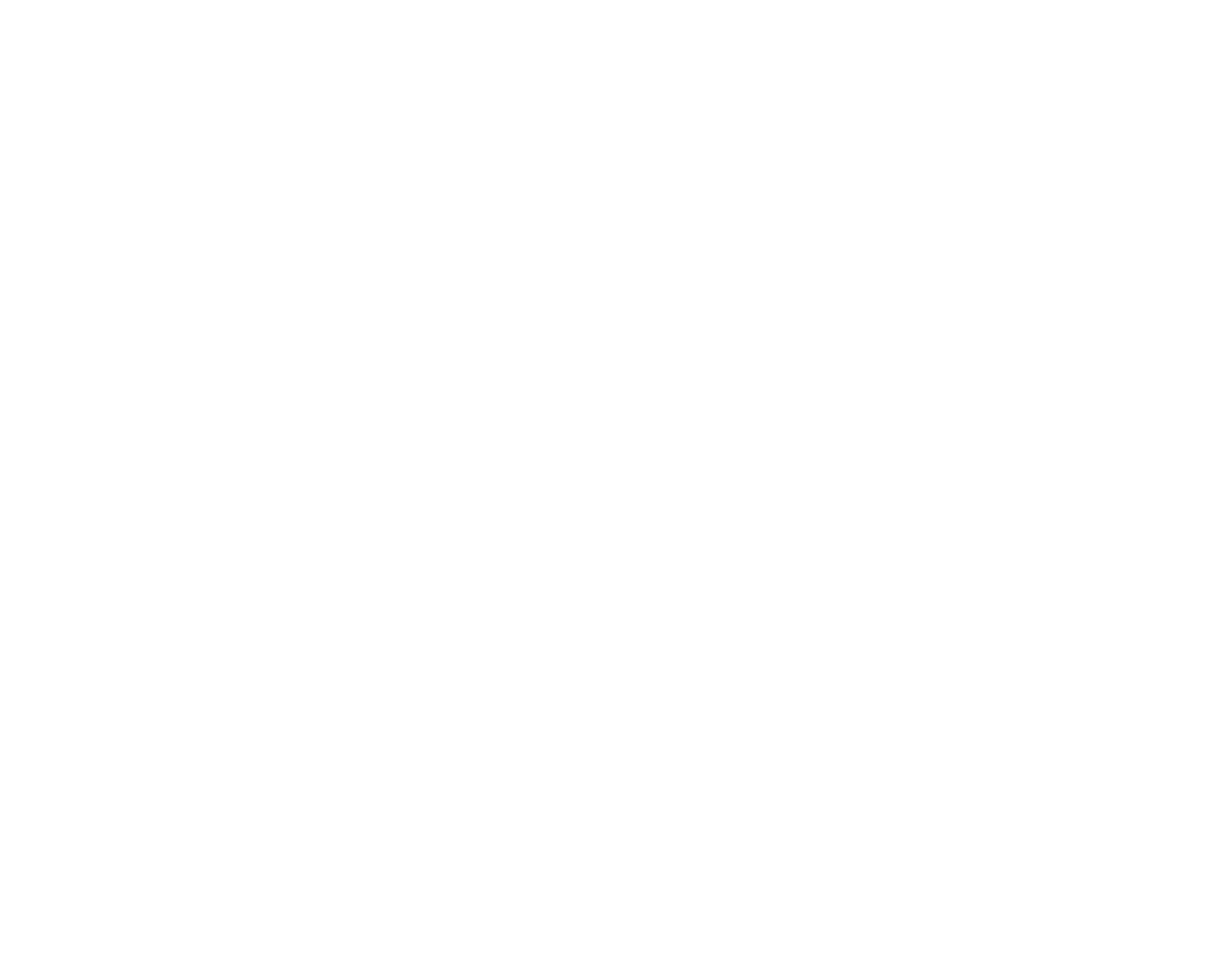
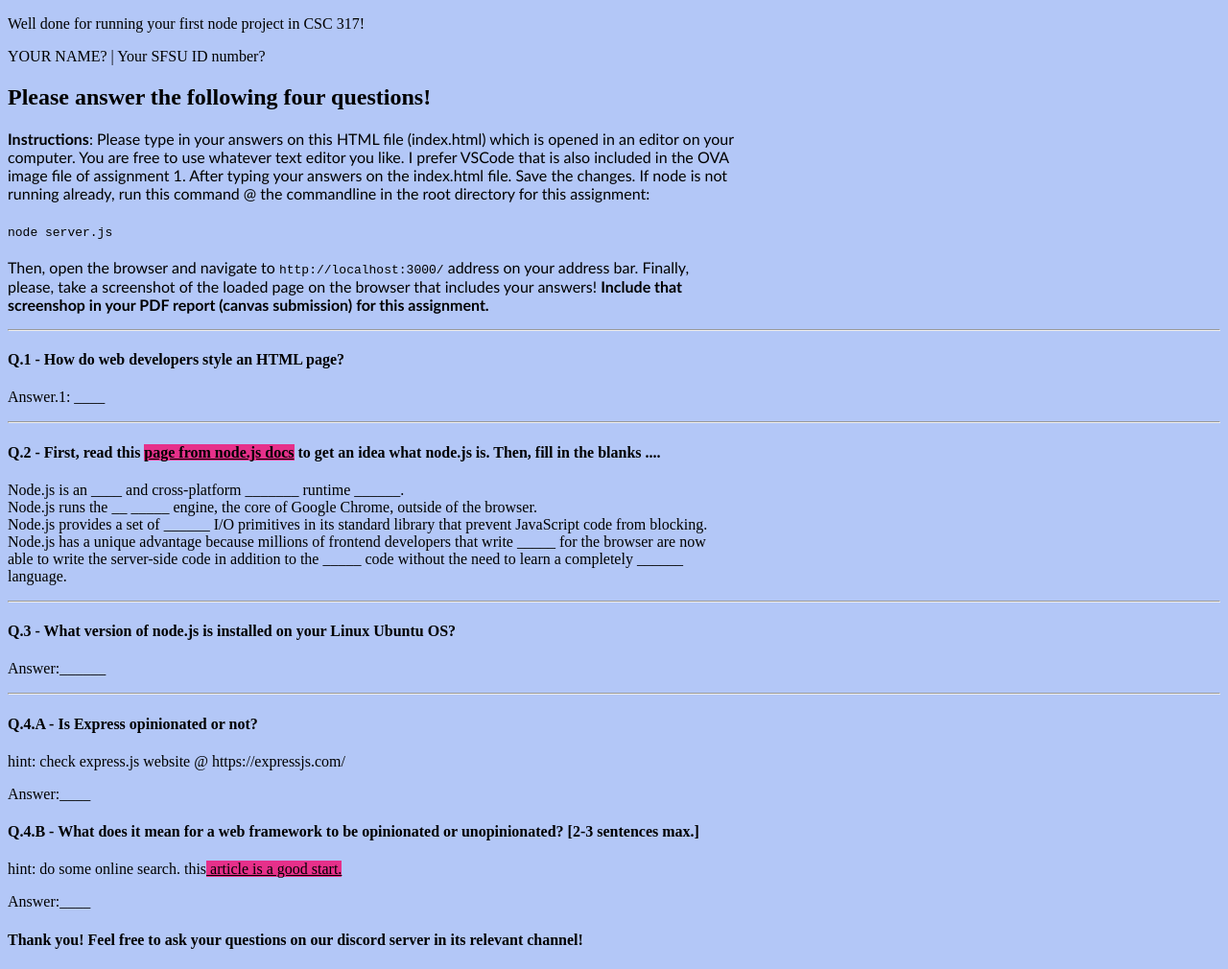
Before and after one commit to Jus1927/assignment-5-repo, a plain HTML site: page index.html in a window 1280 px wide. Shown: the whole page at 96% size. Before the commit the page ends 800 px from the top, so only its background shows below. Drawn offline with Linux system fonts and the light colour scheme.

Commit message:
upate index.html test

```diff
--- a/index.html
+++ b/index.html
@@ -1 +1,76 @@
-<!--This is the index.html file.-->
+<!DOCTYPE html>
+<html lang="en">
+
+<!-- This is example HTML code from Assignment 2.-->
+<head>
+    <meta charset="UTF-8">
+    <meta name="viewport" content="width=device-width, initial-scale=1.0">
+    <title>Hello Node.js!</title>
+    <style>
+        a {
+            background-color: #e6308a;
+            color: black;
+        }
+    </style>
+</head>
+
+<body style="background-color:#b3c7f7;">
+    <p>Well done for running your first node project in CSC 317!</p>
+    <!-- replace the following with your name and student ID please -->
+    <p> YOUR NAME? | Your SFSU ID number?
+    <p>
+    <h2>Please answer the following <span style="color: black;">four</span> questions!</h2>
+    <div style="width: 60%;">
+        <p
+            style="font-family: 'Trebuchet MS', 'Lucida Sans Unicode', 'Lucida Grande', 'Lucida Sans', Arial, sans-serif;">
+            <strong>Instructions</strong>: Please type in your answers on this HTML file (index.html) which
+            is opened in an editor on your computer. You are free to use whatever text editor you like. I prefer
+            VSCode that is also included in the OVA image file of assignment 1.
+            After typing your answers on the index.html file. Save the changes.
+            If node is not running already, run this command @ the commandline in the root directory for this
+            assignment:<br>
+            <br><code>node server.js</code><br><br>
+            Then, open the browser and navigate to <code>http://localhost:3000/</code> address on your address bar.
+            Finally, please, take a screenshot of the loaded page on the browser that includes your answers!
+            <strong>Include that screenshop in your PDF report (canvas submission) for this assignment.</strong>
+        </p>
+    </div>
+    <hr>
+    <h4 class="question">Q.1 - How do web developers style an HTML page? </h4>
+    <p class="answer">Answer.1: ____</p>
+    <hr>
+    <h4 class="question">Q.2 - First, read this <a
+            href="https://nodejs.org/en/learn/getting-started/introduction-to-nodejs">page from node.js docs</a>
+        to get an idea what node.js is. Then, fill in the blanks ....
+    </h4>
+    <div style="width: 60%;">
+
+        <p class="answer">
+            Node.js is an ____ and cross-platform _______ runtime ______.<br>
+            Node.js runs the __ _____ engine, the core of Google Chrome, outside of the browser.<br>
+            Node.js provides a set of ______ I/O primitives in its standard library that prevent JavaScript code from
+            blocking.<br>
+            Node.js has a unique advantage because millions of frontend developers that write _____ for the browser
+            are now able to write the server-side code in addition to the _____ code without the need to learn a
+            completely ______ language.
+        </p>
+    </div>
+    <hr>
+    <h4 class="question">Q.3 - What version of node.js is installed on your Linux Ubuntu OS?</h4>
+    <p class="answer"> Answer:______</p>
+    <hr>
+    <h4 class="question">Q.4.A - Is Express opinionated or not?</h4>
+    <p>hint: check express.js website @ https://expressjs.com/</p>
+    <p class="answer">Answer:____</p>
+    <h4 class="question">Q.4.B - What does it mean for a web framework to be opinionated or unopinionated? [2-3
+        sentences max.]</h4>
+    <p>hint: do some online search. this<a
+            href="https://hackernoon.com/opinionated-or-not-choosing-the-right-framework-for-the-job-6x1u2ga0">
+            article is a good start.
+        </a></p>
+    <p class="answer">Answer:____</p>
+    <h4 style="color: black;" id="ending"> Thank you! Feel free to ask your questions on our discord server in its
+        relevant channel! </h4>
+</body>
+
+</html>
```
